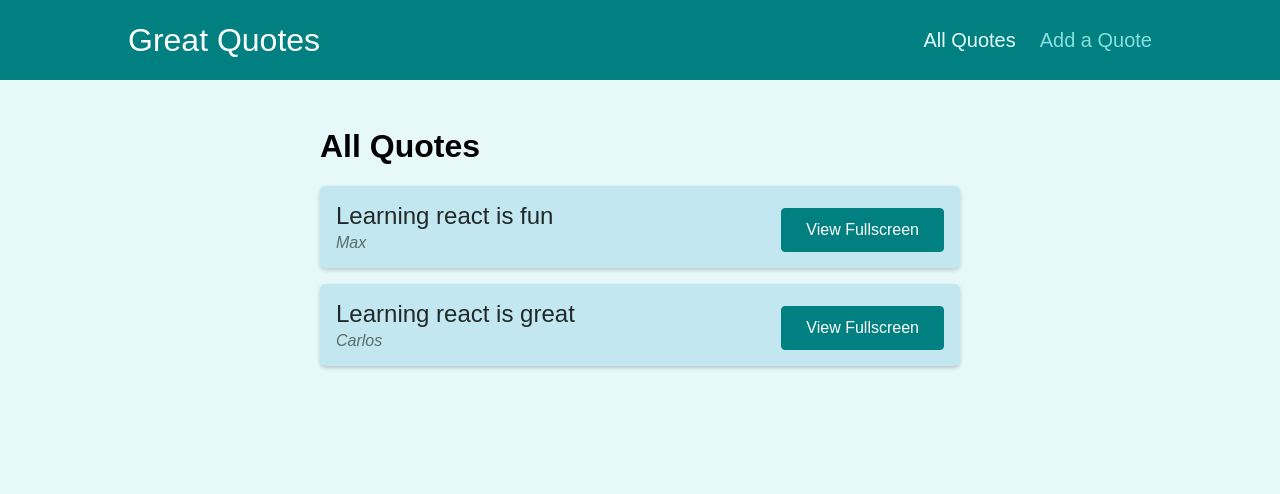
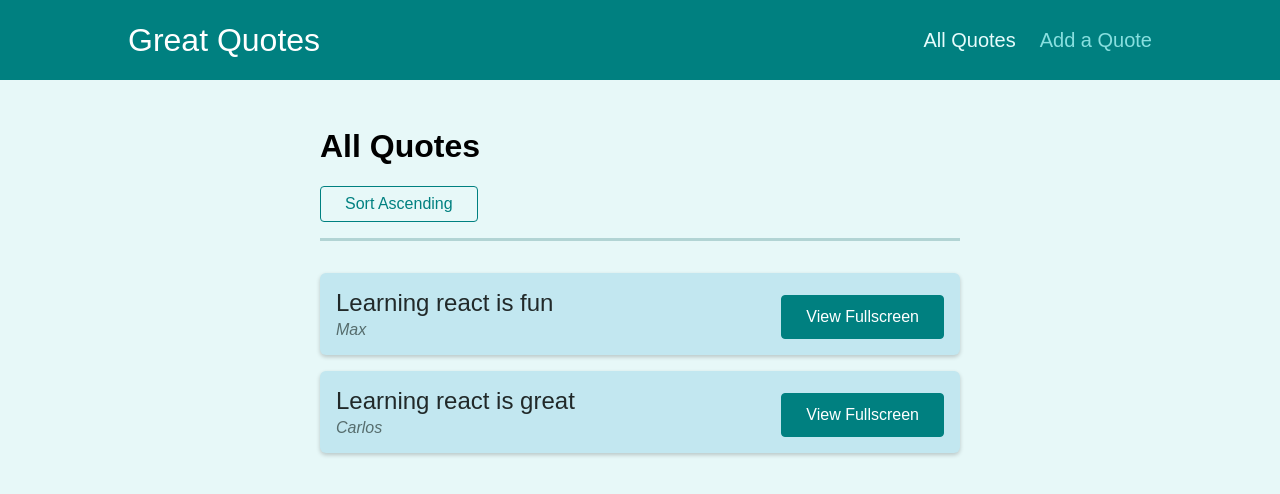
Before and after one commit to mostlyclicks/router-project, a React (Create React App) app: page /quotes in a window 1280 px wide. Shown: the top 494 px of the page. Built offline with nearby package versions, Linux system fonts and the light colour scheme.

Commit message:
start query paremeters

```diff
--- a/src/components/quotes/QuoteList.js
+++ b/src/components/quotes/QuoteList.js
@@ -1,11 +1,25 @@
 import { Fragment } from 'react';
+import { useHistory, useLocation } from 'react-router-dom'
 
 import QuoteItem from './QuoteItem';
 import classes from './QuoteList.module.css';
 
 const QuoteList = (props) => {
+  const history = useHistory()
+  const location = useLocation()
+
+  console.log(location)
+
+  const changeSortingHandler = () => {
+    history.push('/quotes?sort=' + 'asc')
+  }
+
+
   return (
     <Fragment>
+      <div className={classes.sorting}>
+        <button onClick={changeSortingHandler}>Sort Ascending</button>
+      </div>
       <ul className={classes.list}>
         {props.quotes.map((quote) => (
           <QuoteItem
```
Also changed, not shown: 1 other file (tests, documents, lock files or other folders).
